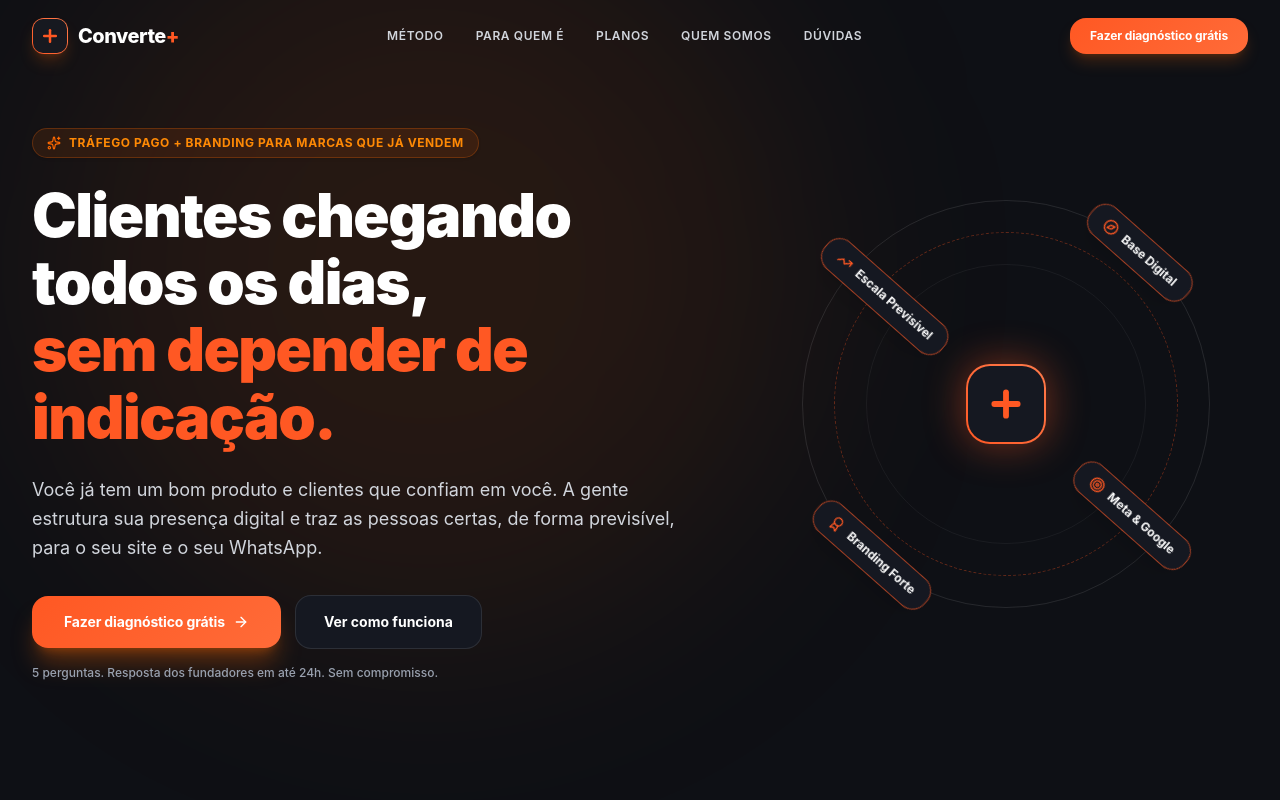
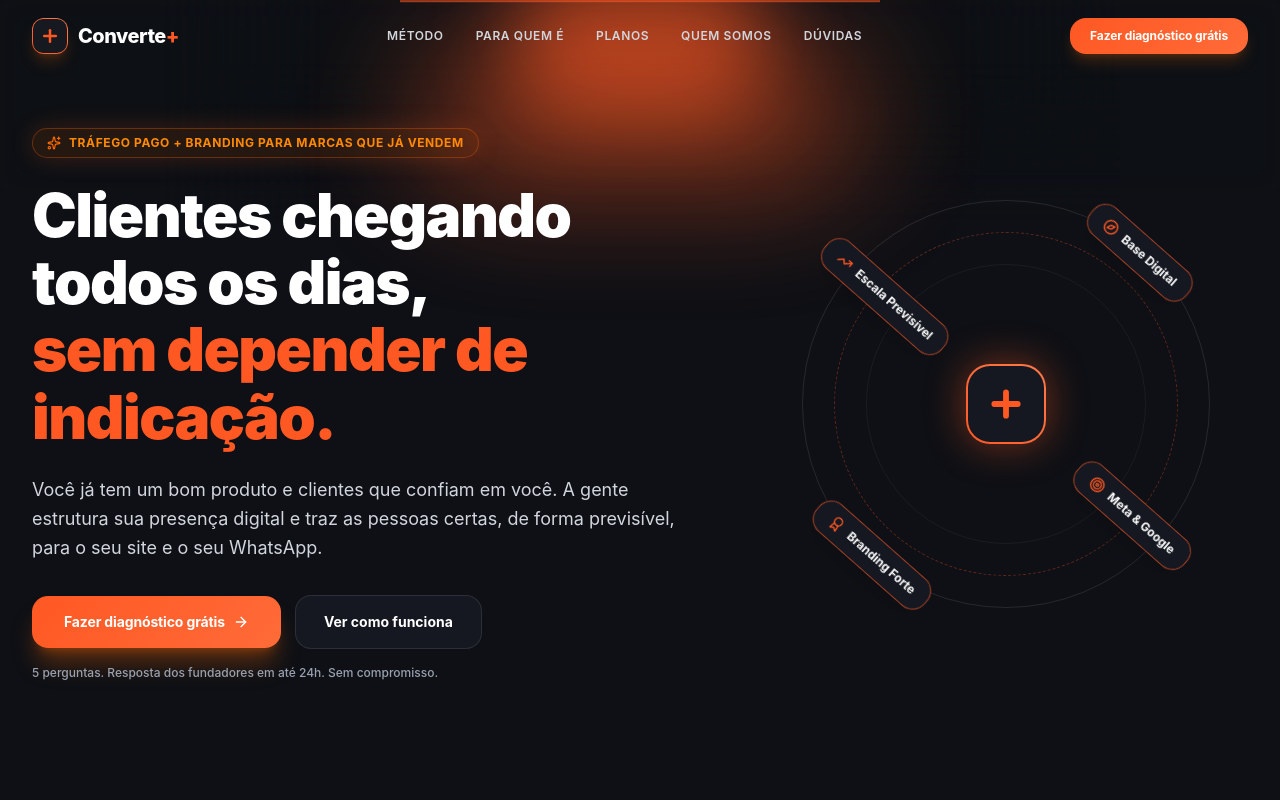
Before and after one commit to Poneyzada/Agencia-Converte-Lp, a React (Vite) app: page / in a window 1280 px wide. Shown: the top 800 px of the page. Built offline with nearby package versions, Linux system fonts and the light colour scheme.

Commit message:
Integrate 21st.dev lamp conic glow effect and Framer Motion hero animations

```diff
--- a/src/components/HeroSection.jsx
+++ b/src/components/HeroSection.jsx
@@ -1,40 +1,121 @@
 import React from 'react';
+import { motion } from 'framer-motion';
 import { ArrowRight, Plus, Compass, Target, Award, TrendingUp, Sparkles } from 'lucide-react';
 
 export default function HeroSection({ onOpenICP }) {
   return (
-    <section className="relative min-h-[90vh] lg:min-h-screen flex items-center justify-center pt-28 pb-16 lg:py-32 bg-[#0e1015] overflow-x-hidden">
+    <section className="relative z-0 flex min-h-[90vh] lg:min-h-screen w-full flex-col items-center justify-center overflow-hidden bg-[#0e1015] pt-28 pb-16 lg:py-32">
 
-      {/* Optimized Ambient Glows */}
-      <div className="absolute top-1/3 left-1/2 -translate-x-1/2 lg:left-1/3 -translate-y-1/2 w-72 sm:w-96 lg:w-[45rem] h-72 sm:h-96 lg:h-[45rem] bg-orange-500/10 rounded-full blur-2xl md:blur-[120px] pointer-events-none" />
+      {/* 21st.dev Lamp / Conic Glow Effect Background */}
+      <div className="absolute top-0 isolate z-0 flex w-screen flex-1 items-start justify-center pointer-events-none">
+        <div className="absolute top-0 z-50 h-48 w-screen bg-transparent opacity-10 backdrop-blur-md" />
 
+        {/* Main Glow em tom de Laranja Converte+ (#ff5823) */}
+        <div className="absolute inset-auto z-50 h-36 w-[28rem] -translate-y-[-30%] rounded-full bg-[#ff5823]/60 opacity-80 blur-3xl" />
+
+        {/* Lamp Effect Motion */}
+        <motion.div
+          initial={{ width: "8rem" }}
+          viewport={{ once: true }}
+          transition={{ ease: "easeInOut", delay: 0.3, duration: 0.8 }}
+          whileInView={{ width: "16rem" }}
+          className="absolute top-0 z-30 h-36 -translate-y-[20%] rounded-full bg-[#ff5823]/60 blur-2xl"
+        />
+
+        {/* Top Line Motion */}
+        <motion.div
+          initial={{ width: "15rem" }}
+          viewport={{ once: true }}
+          transition={{ ease: "easeInOut", delay: 0.3, duration: 0.8 }}
+          whileInView={{ width: "30rem" }}
+          className="absolute inset-auto z-50 h-0.5 -translate-y-[-10%] bg-[#ff5823]/60"
+        />
+
+        {/* Left Gradient Cone */}
+        <motion.div
+          initial={{ opacity: 0.5, width: "15rem" }}
+          whileInView={{ opacity: 1, width: "30rem" }}
+          transition={{
+            delay: 0.3,
+            duration: 0.8,
+            ease: "easeInOut",
+          }}
+          style={{
+            backgroundImage: `conic-gradient(var(--conic-position), var(--tw-gradient-stops))`,
+          }}
+          className="absolute inset-auto right-1/2 h-56 overflow-visible w-[30rem] bg-gradient-conic from-[#ff5823]/60 via-transparent to-transparent [--conic-position:from_70deg_at_center_top]"
+        >
+          <div className="absolute w-[100%] left-0 bg-[#0e1015] h-40 bottom-0 z-20 [mask-image:linear-gradient(to_top,white,transparent)]" />
+          <div className="absolute w-40 h-[100%] left-0 bg-[#0e1015] bottom-0 z-20 [mask-image:linear-gradient(to_right,white,transparent)]" />
+        </motion.div>
+
+        {/* Right Gradient Cone */}
+        <motion.div
+          initial={{ opacity: 0.5, width: "15rem" }}
+          whileInView={{ opacity: 1, width: "30rem" }}
+          transition={{
+            delay: 0.3,
+            duration: 0.8,
+            ease: "easeInOut",
+          }}
+          style={{
+            backgroundImage: `conic-gradient(var(--conic-position), var(--tw-gradient-stops))`,
+          }}
+          className="absolute inset-auto left-1/2 h-56 w-[30rem] bg-gradient-conic from-transparent via-transparent to-[#ff5823]/60 [--conic-position:from_290deg_at_center_top]"
+        >
+          <div className="absolute w-40 h-[100%] right-0 bg-[#0e1015] bottom-0 z-20 [mask-image:linear-gradient(to_left,white,transparent)]" />
+          <div className="absolute w-[100%] right-0 bg-[#0e1015] h-40 bottom-0 z-20 [mask-image:linear-gradient(to_top,white,transparent)]" />
+        </motion.div>
+      </div>
+
+      {/* Main Content Container */}
       <div className="max-w-7xl mx-auto px-4 sm:px-6 lg:px-8 relative z-10 w-full">
 
         {/* Grid Layout: Stacked on Mobile, 60/40 on Desktop */}
         <div className="grid grid-cols-1 lg:grid-cols-12 gap-12 lg:gap-10 items-center">
 
           {/* Main Hero Copy (Left Column) */}
-          <div className="lg:col-span-7 space-y-6 text-left">
+          <div className="lg:col-span-7 space-y-6 text-left relative z-10">
 
             {/* Eyebrow Badge */}
-            <div className="animate-fade-in-up inline-flex items-center gap-2 px-3.5 py-1.5 rounded-full bg-orange-500/10 border border-orange-500/25 text-orange-400 text-xs font-bold uppercase tracking-wider shadow-sm">
+            <motion.div
+              initial={{ y: 20, opacity: 0 }}
+              animate={{ y: 0, opacity: 1 }}
+              transition={{ duration: 0.6, ease: "easeOut" }}
+              className="inline-flex items-center gap-2 px-3.5 py-1.5 rounded-full bg-orange-500/10 border border-orange-500/30 text-orange-400 text-xs font-bold uppercase tracking-wider shadow-[0_0_25px_rgba(255,88,35,0.2)]"
+            >
               <Sparkles className="w-3.5 h-3.5 text-orange-500 shrink-0" />
               <span>Tráfego pago + branding para marcas que já vendem</span>
-            </div>
+            </motion.div>
 
-            {/* Headline com Animação de Entrada Elegante ao Carregar */}
-            <h1 className="animate-fade-in-up text-3xl sm:text-5xl lg:text-6xl font-black text-white tracking-tight leading-[1.12]">
+            {/* Headline com Animação da 21st.dev (Framermotion) */}
+            <motion.h1
+              initial={{ y: 30, opacity: 0 }}
+              animate={{ y: 0, opacity: 1 }}
+              transition={{ duration: 0.8, ease: "easeOut", delay: 0.1 }}
+              className="text-3xl sm:text-5xl lg:text-6xl font-black text-white tracking-tight leading-[1.12]"
+            >
               Clientes chegando todos os dias, <br />
               <span className="text-[#ff5823]">sem depender de indicação.</span>
-            </h1>
+            </motion.h1>
 
-            {/* Subheadline com Animação em Cascata */}
-            <p className="animate-fade-in-up-delayed text-sm sm:text-base lg:text-lg text-gray-300 font-normal leading-relaxed max-w-2xl">
+            {/* Subheadline */}
+            <motion.p
+              initial={{ y: 30, opacity: 0 }}
+              animate={{ y: 0, opacity: 1 }}
+              transition={{ duration: 0.8, ease: "easeOut", delay: 0.2 }}
+              className="text-sm sm:text-base lg:text-lg text-gray-300 font-normal leading-relaxed max-w-2xl"
+            >
               Você já tem um bom produto e clientes que confiam em você. A gente estrutura sua presença digital e traz as pessoas certas, de forma previsível, para o seu site e o seu WhatsApp.
-            </p>
+            </motion.p>
 
             {/* Action Buttons */}
-            <div className="animate-fade-in-up-delayed pt-2 space-y-3">
+            <motion.div
+              initial={{ y: 30, opacity: 0 }}
+              animate={{ y: 0, opacity: 1 }}
+              transition={{ duration: 0.8, ease: "easeOut", delay: 0.3 }}
+              className="pt-2 space-y-3"
+            >
               <div className="flex flex-col sm:flex-row items-stretch sm:items-center gap-3.5">
                 <button
                   onClick={onOpenICP}
@@ -56,11 +137,11 @@ export default function HeroSection({ onOpenICP }) {
               <p className="text-xs text-gray-400 font-medium pt-1">
                 5 perguntas. Resposta dos fundadores em até 24h. Sem compromisso.
               </p>
-            </div>
+            </motion.div>
 
           </div>
 
-          {/* Right Column: 3D Orbit Graphic ("A Rodinha") */}
+          {/* Right Column: 3D Orbit Graphic ("A Rodinha com Iluminação 21st.dev") */}
           <div className="lg:col-span-5 flex items-center justify-center relative py-6 sm:py-10">
 
             {/* Canvas da Rodinha */}
--- /dev/null
+++ b/src/components/ui/hero.jsx
@@ -0,0 +1,103 @@
+import * as React from "react"
+import { motion } from "framer-motion"
+import { cn } from "../../lib/utils"
+
+const Hero = React.forwardRef(
+  (
+    {
+      className,
+      gradient = true,
+      blur = true,
+      title,
+      subtitle,
+      actions,
+      titleClassName,
+      subtitleClassName,
+      actionsClassName,
+      children,
+      ...props
+    },
+    ref,
+  ) => {
+    return (
+      <section
+        ref={ref}
+        className={cn(
+          "relative z-0 flex min-h-[85vh] lg:min-h-screen w-full flex-col items-center justify-center overflow-hidden bg-[#0e1015]",
+          className,
+        )}
+        {...props}
+      >
+        {gradient && (
+          <div className="absolute top-0 isolate z-0 flex w-screen flex-1 items-start justify-center pointer-events-none">
+            {blur && (
+              <div className="absolute top-0 z-50 h-48 w-screen bg-transparent opacity-10 backdrop-blur-md" />
+            )}
+
+            {/* Main glow em tom de Laranja Converte+ (#ff5823) */}
+            <div className="absolute inset-auto z-50 h-36 w-[28rem] -translate-y-[-30%] rounded-full bg-[#ff5823]/60 opacity-80 blur-3xl" />
+
+            {/* Lamp effect */}
+            <motion.div
+              initial={{ width: "8rem" }}
+              viewport={{ once: true }}
+              transition={{ ease: "easeInOut", delay: 0.3, duration: 0.8 }}
+              whileInView={{ width: "16rem" }}
+              className="absolute top-0 z-30 h-36 -translate-y-[20%] rounded-full bg-[#ff5823]/60 blur-2xl"
+            />
+
+            {/* Top line */}
+            <motion.div
+              initial={{ width: "15rem" }}
+              viewport={{ once: true }}
+              transition={{ ease: "easeInOut", delay: 0.3, duration: 0.8 }}
+              whileInView={{ width: "30rem" }}
+              className="absolute inset-auto z-50 h-0.5 -translate-y-[-10%] bg-[#ff5823]/60"
+            />
+
+            {/* Left gradient cone */}
+            <motion.div
+              initial={{ opacity: 0.5, width: "15rem" }}
+              whileInView={{ opacity: 1, width: "30rem" }}
+              transition={{
+                delay: 0.3,
+                duration: 0.8,
+                ease: "easeInOut",
+              }}
+              style={{
+                backgroundImage: `conic-gradient(var(--conic-position), var(--tw-gradient-stops))`,
+              }}
+              className="absolute inset-auto right-1/2 h-56 overflow-visible w-[30rem] bg-gradient-conic from-[#ff5823]/60 via-transparent to-transparent [--conic-position:from_70deg_at_center_top]"
+            >
+              <div className="absolute w-[100%] left-0 bg-[#0e1015] h-40 bottom-0 z-20 [mask-image:linear-gradient(to_top,white,transparent)]" />
+              <div className="absolute w-40 h-[100%] left-0 bg-[#0e1015] bottom-0 z-20 [mask-image:linear-gradient(to_right,white,transparent)]" />
+            </motion.div>
+
+            {/* Right gradient cone */}
+            <motion.div
+              initial={{ opacity: 0.5, width: "15rem" }}
+              whileInView={{ opacity: 1, width: "30rem" }}
+              transition={{
+                delay: 0.3,
+                duration: 0.8,
+                ease: "easeInOut",
+              }}
+              style={{
+                backgroundImage: `conic-gradient(var(--conic-position), var(--tw-gradient-stops))`,
+              }}
+              className="absolute inset-auto left-1/2 h-56 w-[30rem] bg-gradient-conic from-transparent via-transparent to-[#ff5823]/60 [--conic-position:from_290deg_at_center_top]"
+            >
+              <div className="absolute w-40 h-[100%] right-0 bg-[#0e1015] bottom-0 z-20 [mask-image:linear-gradient(to_left,white,transparent)]" />
+              <div className="absolute w-[100%] right-0 bg-[#0e1015] h-40 bottom-0 z-20 [mask-image:linear-gradient(to_top,white,transparent)]" />
+            </motion.div>
+          </div>
+        )}
+
+        {children}
+      </section>
+    )
+  },
+)
+Hero.displayName = "Hero"
+
+export { Hero }
--- /dev/null
+++ b/src/lib/utils.js
@@ -0,0 +1,6 @@
+import { clsx } from "clsx";
+import { twMerge } from "tailwind-merge";
+
+export function cn(...inputs) {
+  return twMerge(clsx(inputs));
+}
```
Also changed, not shown: src/components/ui/button.jsx (added, +50 -0 lines).
